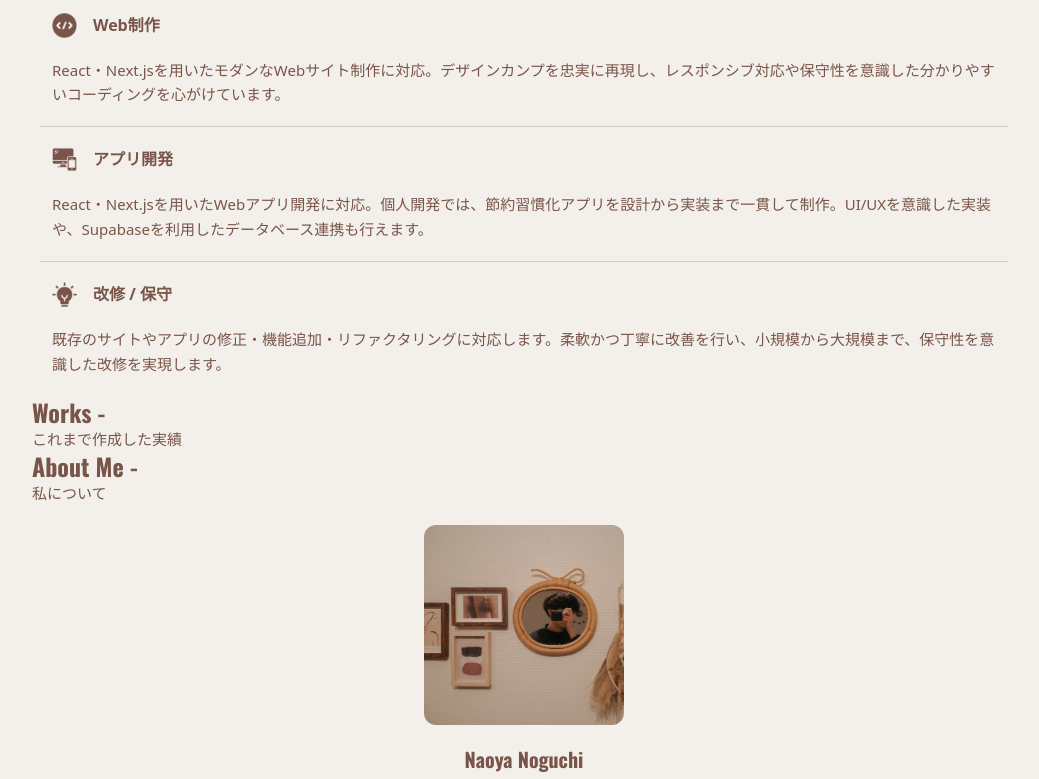
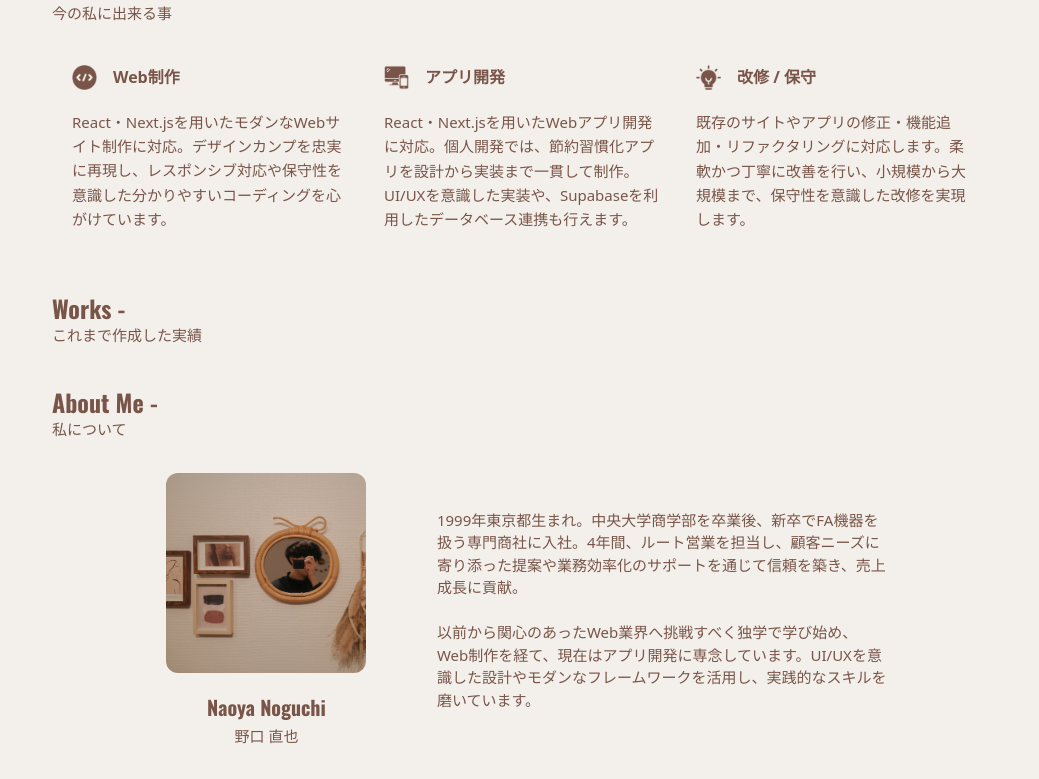
Before and after one commit to Naoya-0213/My-Portfolio-site-_ver.2, a Next.js app: page / in a window 1280 px wide. Shown: the part 705-1484 px from the top of the page, without its empty margins (116-1155 px from the left). Built offline with nearby package versions, Linux system fonts and the light colour scheme.

Commit message:
更新_20251004_09-25

```diff
--- a/src/app/(naoya-portfolio)/page.tsx
+++ b/src/app/(naoya-portfolio)/page.tsx
@@ -11,7 +11,7 @@ const Home = () => {
   return (
     <div className="flex flex-col overflow-hidden bg-[#f3f0eb] text-base text-[#795549]">
       <Header />
-      <main>
+      <main className="flex flex-col gap-5 sm:gap-10">
         <SectionFv />
         <SectionSkill />
         <SectionWork />
--- a/src/app/components/organisms/main/about/SectionAbout.tsx
+++ b/src/app/components/organisms/main/about/SectionAbout.tsx
@@ -6,9 +6,9 @@ const SectionAbout = () => {
   return (
     <div>
       <SectionCard title="About Me -" subTitle="私について">
-        <div className="flex flex-col gap-5 px-2 pt-5">
+        <div className="m-auto flex max-w-3xl flex-col items-center justify-center gap-5 px-2 pt-8 sm:flex-row pc:gap-10">
           {/* 画像と名前 */}
-          <div className="flex flex-col items-center gap-5">
+          <div className="flex sm:w-1/3 flex-col items-center gap-5">
             <Image
               src="/img/section_aboutme/about-me__picture.png"
               alt="自己紹介写真"
@@ -24,7 +24,7 @@ const SectionAbout = () => {
           </div>
 
           {/* 紹介文 */}
-          <div className="p-3">
+          <div className="sm:w-2/3 p-3">
             <p>
               1999年東京都生まれ。中央大学商学部を卒業後、新卒でFA機器を扱う専門商社に入社。4年間、ルート営業を担当し、顧客ニーズに寄り添った提案や業務効率化のサポートを通じて信頼を築き、売上成長に貢献。
               <br></br>
--- a/src/app/styles/globals.css
+++ b/src/app/styles/globals.css
@@ -3,7 +3,7 @@
 /* v4 ではここでトークン定義する */
 @theme {
   /* ブレークポイント */
-  /* --breakpoint-pc: 768px; */
+  --breakpoint-pc: 768px;
   /* --breakpoint-ssp: (max-width: 374px);
   --breakpoint-sp: (max-width: 767px); */
   /* --breakpoint-sm: 640px; min-width:640px */
```
